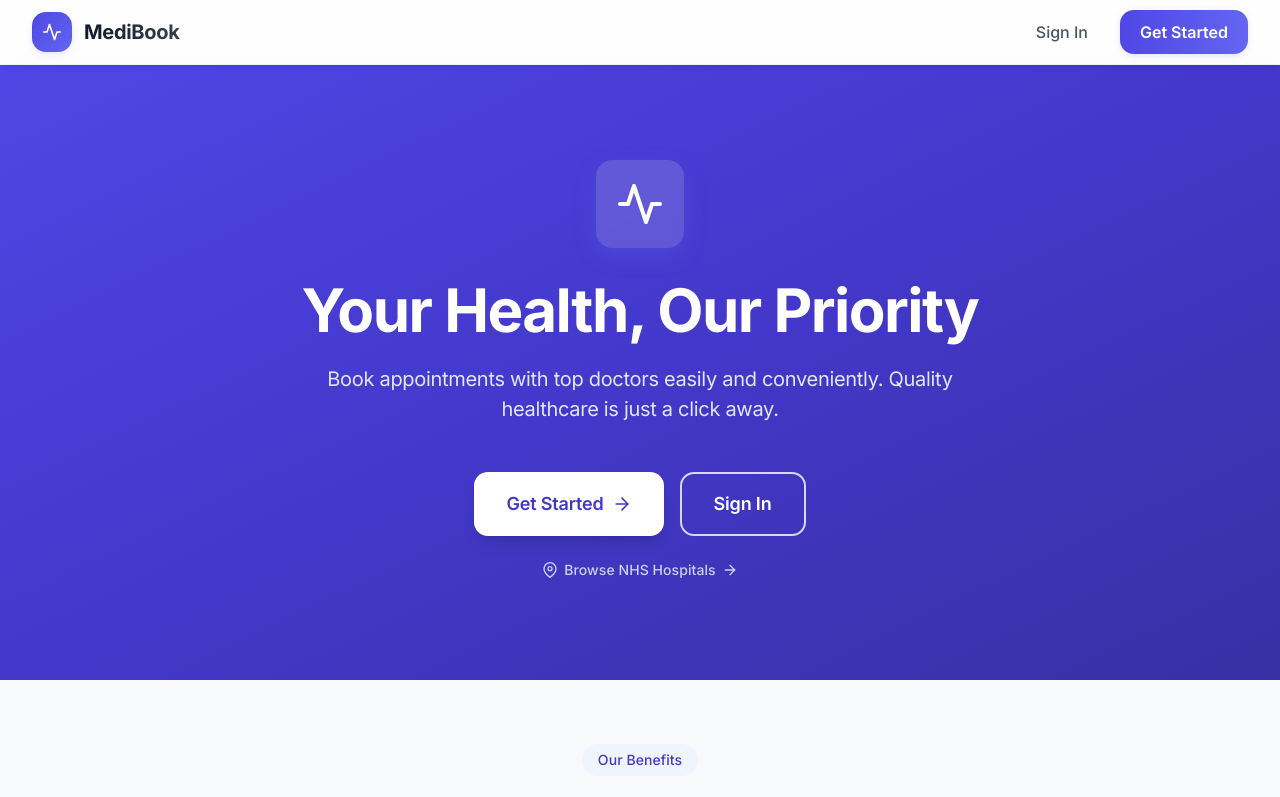
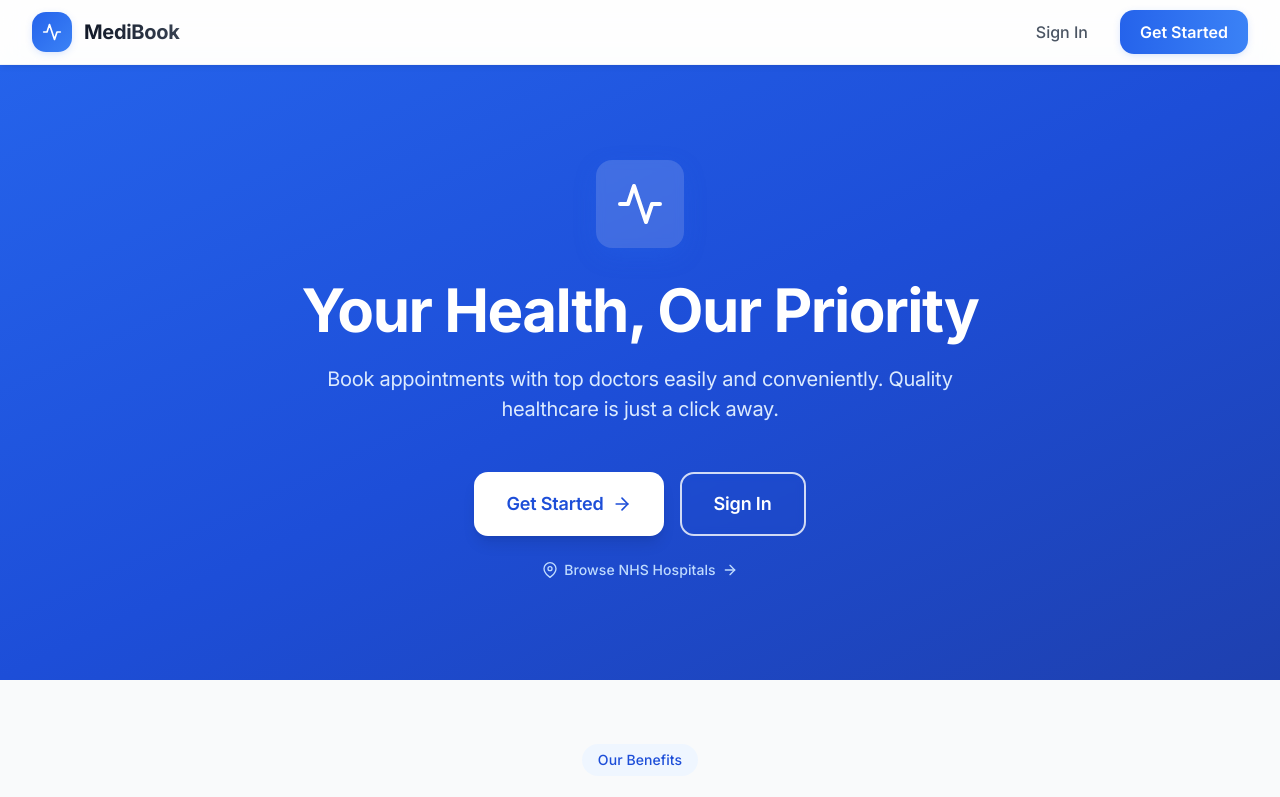
Before and after one commit to najm1011/fyp-hospital-booking, a React (Vite) app in the folder frontend/: page / in a window 1280 px wide. Shown: the top 797 px of the page. Built offline with nearby package versions, Linux system fonts and the light colour scheme; no server answers.

Commit message:
improved UI

```diff
--- a/frontend/src/index.css
+++ b/frontend/src/index.css
@@ -19,7 +19,7 @@
 
   *:focus-visible {
     @apply outline-none ring-2 ring-offset-2;
-    --tw-ring-color: rgb(99 102 241 / 0.4);
+    --tw-ring-color: rgb(37 99 235 / 0.4);
   }
 
   /* Better text rendering */
--- a/frontend/tailwind.config.js
+++ b/frontend/tailwind.config.js
@@ -8,32 +8,32 @@ export default {
     extend: {
       // Sophisticated colour palette
       colors: {
-        // Primary - Deep Indigo (trustworthy, professional)
+        // Primary - Healthcare Blue (trust, calm, professionalism)
         primary: {
-          50: '#f0f4ff',
-          100: '#e0e7ff',
-          200: '#c7d2fe',
-          300: '#a5b4fc',
-          400: '#818cf8',
-          500: '#6366f1',
-          600: '#4f46e5',
-          700: '#4338ca',
-          800: '#3730a3',
-          900: '#312e81',
-          950: '#1e1b4b',
+          50: '#eff6ff',
+          100: '#dbeafe',
+          200: '#bfdbfe',
+          300: '#93c5fd',
+          400: '#60a5fa',
+          500: '#3b82f6',
+          600: '#2563eb',
+          700: '#1d4ed8',
+          800: '#1e40af',
+          900: '#1e3a8a',
+          950: '#172554',
         },
-        // Accent - Warm Coral (humanity, warmth)
+        // Accent - Medical Teal (health, vitality, care)
         accent: {
-          50: '#fff1f2',
-          100: '#ffe4e6',
-          200: '#fecdd3',
-          300: '#fda4af',
-          400: '#fb7185',
-          500: '#f43f5e',
-          600: '#e11d48',
-          700: '#be123c',
-          800: '#9f1239',
-          900: '#881337',
+          50: '#f0fdfa',
+          100: '#ccfbf1',
+          200: '#99f6e4',
+          300: '#5eead4',
+          400: '#2dd4bf',
+          500: '#14b8a6',
+          600: '#0d9488',
+          700: '#0f766e',
+          800: '#115e59',
+          900: '#134e4a',
         },
         // Success - Soft Emerald
         success: {
@@ -84,11 +84,11 @@ export default {
         'soft-md': '0 8px 16px -4px rgb(0 0 0 / 0.08), 0 4px 6px -2px rgb(0 0 0 / 0.03)',
         'soft-lg': '0 16px 32px -8px rgb(0 0 0 / 0.1), 0 8px 16px -4px rgb(0 0 0 / 0.04)',
         'soft-xl': '0 24px 48px -12px rgb(0 0 0 / 0.12), 0 12px 24px -8px rgb(0 0 0 / 0.06)',
-        'primary-sm': '0 2px 8px -2px rgb(99 102 241 / 0.25)',
-        'primary': '0 4px 14px -3px rgb(99 102 241 / 0.3)',
-        'primary-lg': '0 8px 24px -4px rgb(99 102 241 / 0.35)',
-        'accent-sm': '0 2px 8px -2px rgb(244 63 94 / 0.25)',
-        'accent': '0 4px 14px -3px rgb(244 63 94 / 0.3)',
+        'primary-sm': '0 2px 8px -2px rgb(37 99 235 / 0.25)',
+        'primary': '0 4px 14px -3px rgb(37 99 235 / 0.3)',
+        'primary-lg': '0 8px 24px -4px rgb(37 99 235 / 0.35)',
+        'accent-sm': '0 2px 8px -2px rgb(13 148 136 / 0.25)',
+        'accent': '0 4px 14px -3px rgb(13 148 136 / 0.3)',
         'success-sm': '0 2px 8px -2px rgb(16 185 129 / 0.25)',
         'success': '0 4px 14px -3px rgb(16 185 129 / 0.3)',
         'inner-soft': 'inset 0 2px 4px 0 rgb(0 0 0 / 0.03)',
```
